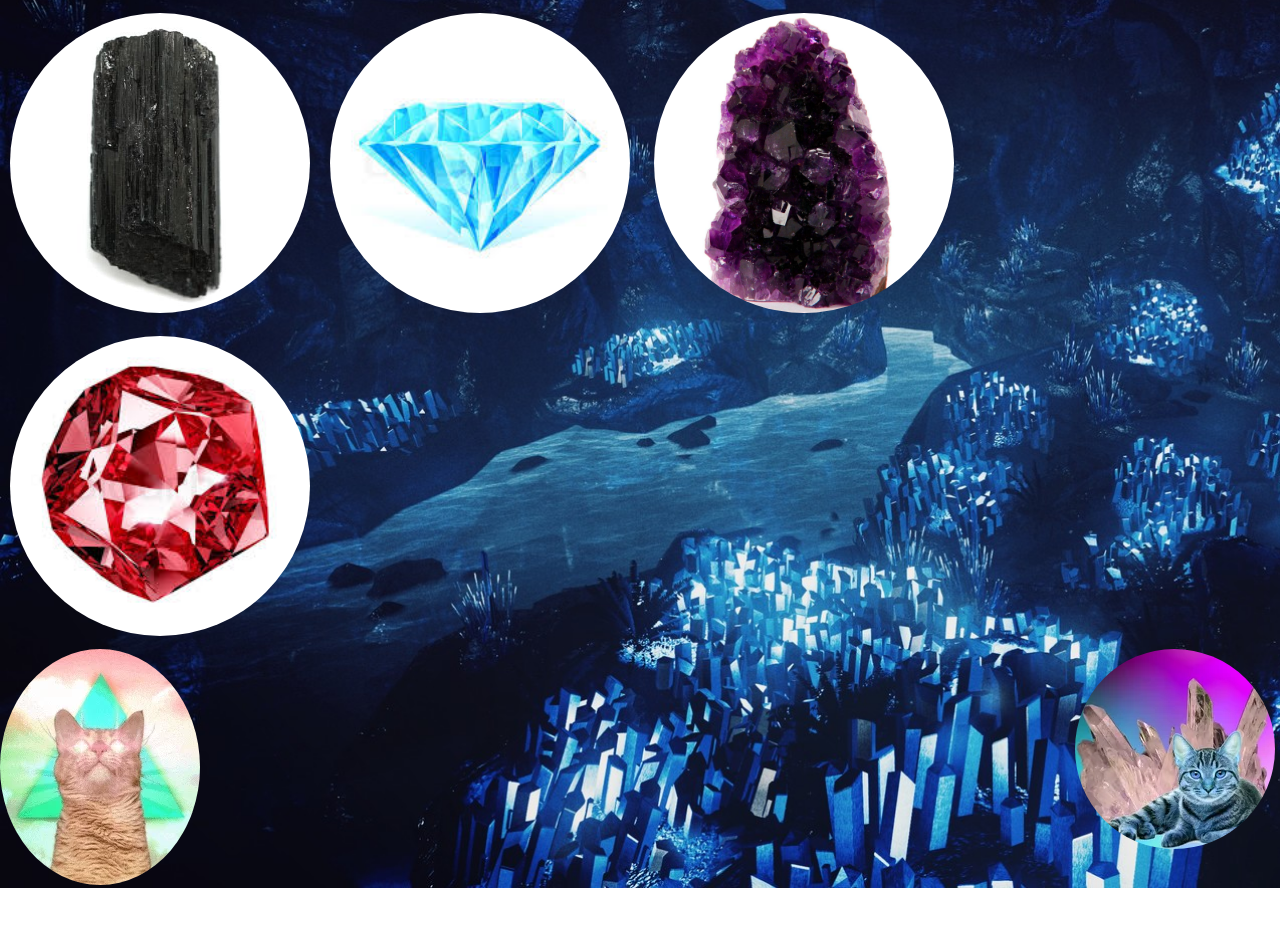
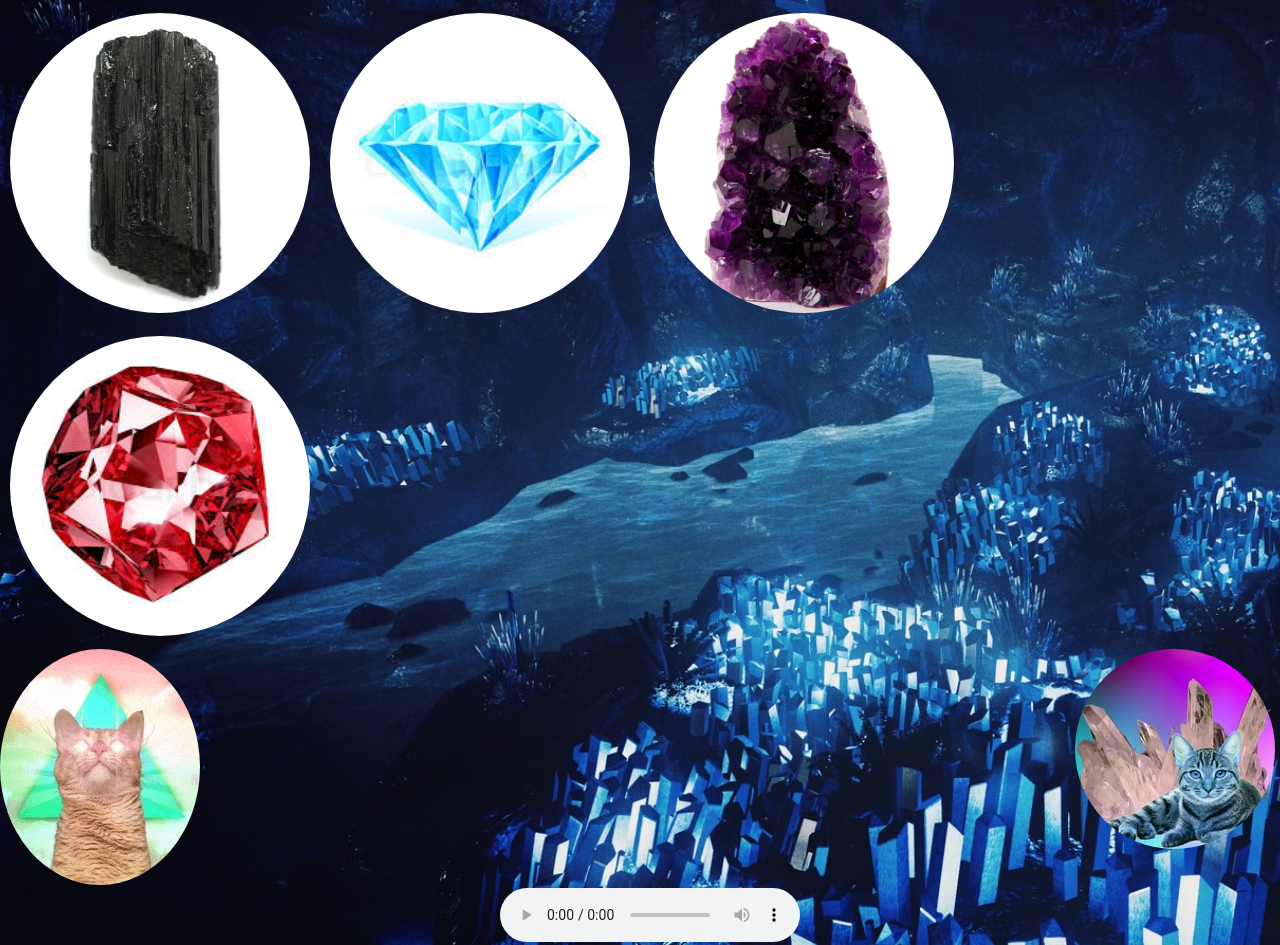
Before and after one commit to davidmstanleyjr/unit-4-game-gh-pages, a plain HTML site: page index.html in a window 1280 px wide. Shown: the part 197-1142 px from the top of the page. Before the commit the page ends 1085 px from the top, so only its background shows below. Drawn offline with nearby package versions, Linux system fonts and the light colour scheme.

Commit message:
finally got the music to work

```diff
--- a/assets/css/style.css
+++ b/assets/css/style.css
@@ -13,6 +13,11 @@ body {
 
 }
 
+#audio{
+    padding-left: 500px;
+    align-items: center;
+
+}
 
 #black-crystal {
     width:300px;
--- a/assets/javascript/game.js
+++ b/assets/javascript/game.js
@@ -31,6 +31,8 @@ function reset() {
     crystalNumbers = [getRandomCrystalNumber(), getRandomCrystalNumber(), getRandomCrystalNumber(), getRandomCrystalNumber()];
     computerChoice = Math.floor((Math.random() * 100) + 19);
     counter = 0;
+    score = 0;
+    $("score-text").text("your score is: 0" + counter);
     $("#number-to-win-text").text("number to win: " + computerChoice);
 }
 
@@ -41,12 +43,14 @@ $("#black-crystal").on("click", function () {
 
 
     if (counter === computerChoice) {
-        wins++; reset();
+        wins++;
+        reset();
         $("#wins-text").text("wins: " + wins);
     }
 
     if (counter > computerChoice) {
-        losses++; reset();
+        losses++;
+        reset();
         $("#losses-text").text("losses: " + losses);
     }
 
--- a/index.html
+++ b/index.html
@@ -20,6 +20,8 @@
         <p id="number-to-win-text">Number to win: 0</p>
     </div>
 
+
+
     <div id="crystals">
         <img id="black-crystal" src="assets/images/black crystal image.jpg" alt="crystal">
         <img id="blue-crystal" src="assets/images/blue crystal image.jpg" alt="crystal">
@@ -32,6 +34,11 @@
         <img id="crystal-cat" src="assets/images/crystal cat.webp" alt="cat-gif">
     </div>
 
+    <div id="audio">
+    <audio controls>
+        <source src="assets/images/The Dark Crystal Overture.mp3" type="audio/mpeg">
+    </audio>
+</div>
 
 
 
```
Also changed, not shown: 1 other file.
